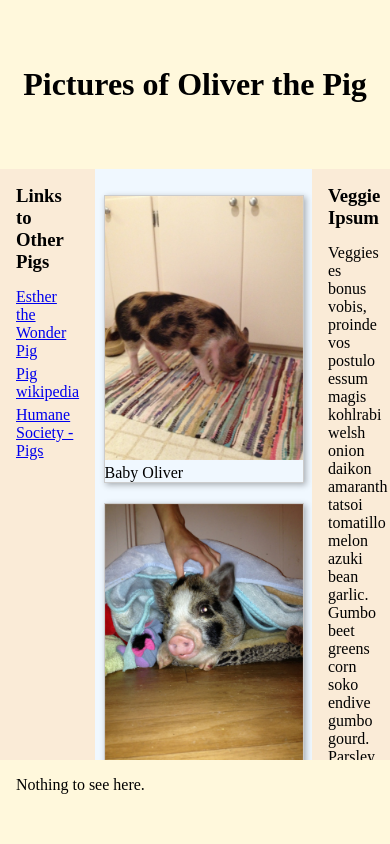
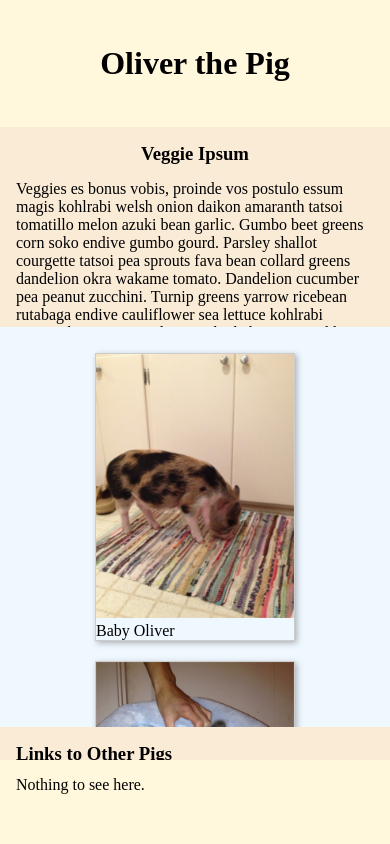
Before and after one commit to nistalb/Static-Site-Deep-Dive, a plain HTML site: page index.html in a window 390 px wide. Drawn offline with Linux system fonts and the light colour scheme.

Commit message:
adds @media for smaller screens

```diff
--- a/index.html
+++ b/index.html
@@ -9,7 +9,7 @@
 </head>
 <body>
     <header>
-        <h1>Pictures of Oliver the Pig</h1>
+        <h1>Oliver the Pig</h1>
     </header>
     <div class="container">
         <div class="cards">
--- a/styles/main.css
+++ b/styles/main.css
@@ -6,7 +6,15 @@
 
 .container {
     display: flex;
-    height: calc(100vh - 30vh);
+    height: calc(100vh - 25vh);
+}
+
+@media (max-width: 900px) {
+    .container {
+        flex-direction: column;
+        min-height: calc(100vh - 25vh);
+        overflow: auto;
+    }
 }
 
 .cards {
@@ -19,6 +27,12 @@
     flex-wrap: wrap;
     align-items: stretch;
     justify-content: center;
+}
+
+@media (max-width: 900px) {
+    .cards {
+        min-height: 400px;
+    }
 }
 
 .card {
@@ -37,6 +51,12 @@ nav {
     flex: 0 0 20vw;
     background-color: antiquewhite;
     padding: 1em;
+}
+
+@media (max-width: 900px) {
+    nav {
+        order: 2;
+    }
 }
 
 nav > h3 {
@@ -58,16 +78,23 @@ aside {
     overflow: auto;
 }
 
+@media (max-width: 900px) {
+    aside {
+        min-height: 200px;
+        order: -1;
+    }
+}
+
 aside > h3 {
     text-align: center;
     padding-bottom: 15px;
 }
 
 header {
-    height: 20vh;
+    height: 15vh;
     background-color: cornsilk;
     text-align: center;
-    line-height: 20vh;
+    line-height: 15vh;
 }
 
 footer {
```
Also changed, not shown: 1 other file.
